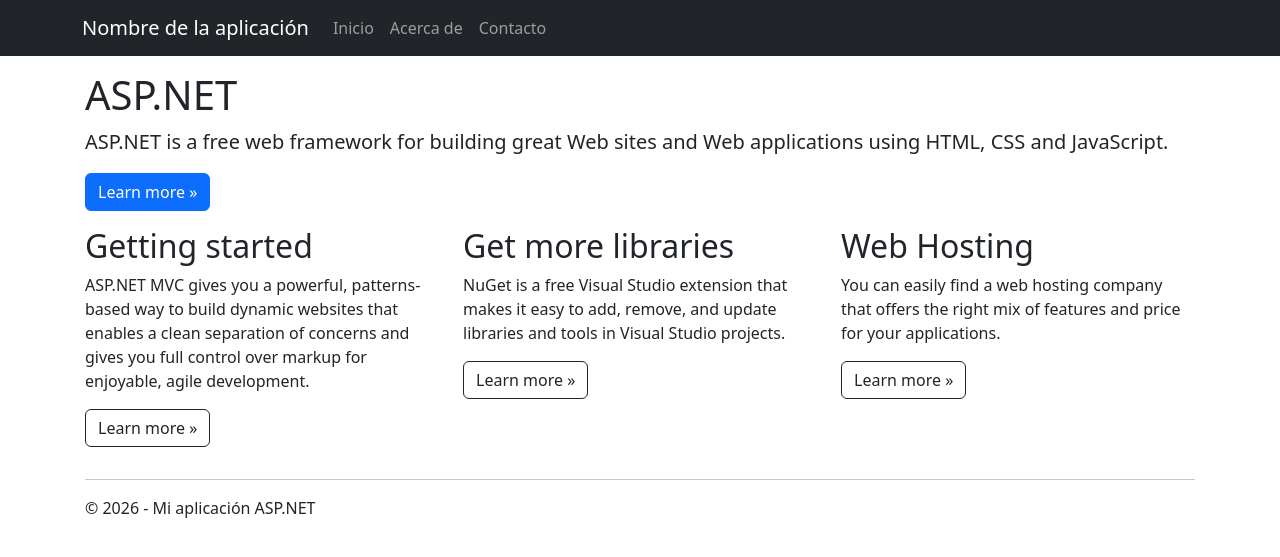
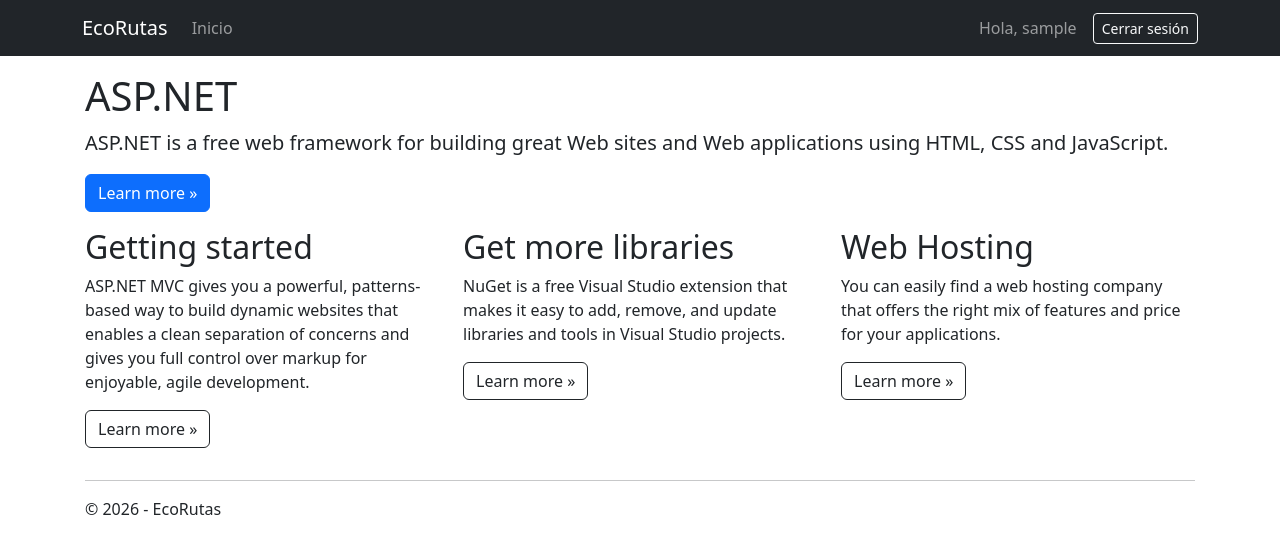
Before and after one commit to Kevinsalr/Proyecto-Programacion-Avanzada, an ASP.NET MVC app: page / in a window 1280 px wide. Shown: the top 557 px of the page. Run offline with ASP.NET Core 8 and stand-ins for ASP.NET MVC 5, Linux system fonts and the light colour scheme; the visitor is signed in with stand-in values (Sample User, id 1); the project's own start-up code is not run, and a stand-in starts its controllers and pages; some libraries are stand-ins or nearby versions.

Commit message:
Se arreglo el login y register

```diff
--- a/EcoRutas/EcoRutas.Web/App_Start/BundleConfig.cs
+++ b/EcoRutas/EcoRutas.Web/App_Start/BundleConfig.cs
@@ -20,7 +20,7 @@ namespace EcoRutas.Web
                         "~/Scripts/modernizr-*"));
 
             bundles.Add(new Bundle("~/bundles/bootstrap").Include(
-                      "~/Scripts/bootstrap.js"));
+          "~/Scripts/bootstrap.bundle.js"));
 
             bundles.Add(new StyleBundle("~/Content/css").Include(
                       "~/Content/bootstrap.css",
--- a/EcoRutas/EcoRutas.Web/App_Start/RoleConfig.cs
+++ b/EcoRutas/EcoRutas.Web/App_Start/RoleConfig.cs
@@ -1,7 +1,6 @@
 using System;
 using Microsoft.AspNet.Identity;
 using Microsoft.AspNet.Identity.EntityFramework;
-using EcoRutas.Web.Models;
 using EcoRutas.Data.Context;
 
 namespace EcoRutas.Web.App_Start
@@ -17,8 +16,9 @@ namespace EcoRutas.Web.App_Start
 
                 string[] roles =
                 {
-                    "Usuario",
-                    "Administrador"
+                    "Administrador",
+                    "Asociado",
+                    "Guia"
                 };
 
                 foreach (string nombreRol in roles)
--- a/EcoRutas/EcoRutas.Web/Views/Shared/_Layout.cshtml
+++ b/EcoRutas/EcoRutas.Web/Views/Shared/_Layout.cshtml
@@ -1,35 +1,34 @@
 <!DOCTYPE html>
-<html>
+<html lang="es">
 <head>
-<meta http-equiv="Content-Type" content="text/html; charset=utf-8"/>
     <meta charset="utf-8" />
     <meta name="viewport" content="width=device-width, initial-scale=1.0">
-    <title>@ViewBag.Title - Mi aplicación ASP.NET</title>
+    <title>@ViewBag.Title - EcoRutas</title>
     @Styles.Render("~/Content/css")
     @Scripts.Render("~/bundles/modernizr")
 </head>
 <body>
-    <nav class="navbar navbar-expand-sm navbar-toggleable-sm navbar-dark bg-dark">
+    <nav class="navbar navbar-expand-sm navbar-dark bg-dark">
         <div class="container">
-            @Html.ActionLink("Nombre de la aplicación", "Index", "Home", new { area = "" }, new { @class = "navbar-brand" })
-            <button type="button" class="navbar-toggler" data-bs-toggle="collapse" data-bs-target=".navbar-collapse" title="Alternar navegación" aria-controls="navbarSupportedContent"
-                    aria-expanded="false" aria-label="Toggle navigation">
+            @Html.ActionLink("EcoRutas", "Index", "Home", new { area = "" }, new { @class = "navbar-brand" })
+            <button type="button" class="navbar-toggler" data-bs-toggle="collapse" data-bs-target="#menuPrincipal"
+                    aria-controls="menuPrincipal" aria-expanded="false" aria-label="Alternar navegación">
                 <span class="navbar-toggler-icon"></span>
             </button>
-            <div class="collapse navbar-collapse d-sm-inline-flex justify-content-between">
-                <ul class="navbar-nav flex-grow-1">
-                    <li>@Html.ActionLink("Inicio", "Index", "Home", new { area = "" }, new { @class = "nav-link" })</li>
-                    <li>@Html.ActionLink("Acerca de", "About", "Home", new { area = "" }, new { @class = "nav-link" })</li>
-                    <li>@Html.ActionLink("Contacto", "Contact", "Home", new { area = "" }, new { @class = "nav-link" })</li>
+            <div class="collapse navbar-collapse justify-content-between" id="menuPrincipal">
+                <ul class="navbar-nav">
+                    <li class="nav-item">@Html.ActionLink("Inicio", "Index", "Home", new { area = "" }, new { @class = "nav-link" })</li>
                 </ul>
+                @Html.Partial("_LoginPartial")
             </div>
         </div>
     </nav>
-    <div class="container body-content">
+
+    <div class="container body-content mt-3">
         @RenderBody()
         <hr />
         <footer>
-            <p>&copy; @DateTime.Now.Year - Mi aplicación ASP.NET</p>
+            <p>&copy; @DateTime.Now.Year - EcoRutas</p>
         </footer>
     </div>
 
--- /dev/null
+++ b/EcoRutas/EcoRutas.Web/Views/Shared/_LoginPartial.cshtml
@@ -0,0 +1,16 @@
+@if (Request.IsAuthenticated)
+{
+    using (Html.BeginForm("Logout", "Account", FormMethod.Post, new { id = "logoutForm", @class = "d-flex align-items-center" }))
+    {
+        @Html.AntiForgeryToken()
+        <span class="navbar-text me-3">Hola, @User.Identity.Name</span>
+        <button type="submit" class="btn btn-outline-light btn-sm">Cerrar sesión</button>
+    }
+}
+else
+{
+    <div class="d-flex">
+        @Html.ActionLink("Registrarse", "Register", "Account", null, new { @class = "btn btn-outline-light btn-sm me-2" })
+        @Html.ActionLink("Iniciar sesión", "Login", "Account", null, new { @class = "btn btn-success btn-sm" })
+    </div>
+}
```
Also changed, not shown: EcoRutas/EcoRutas.Web/Controllers/AccountController.cs (+17 -2 lines), EcoRutas/EcoRutas.Web/Views/Account/Register.cshtml (added, +48 -0 lines), EcoRutas/EcoRutas.Web/Views/Account/login.cshtml (added, +40 -0 lines), EcoRutas/EcoRutas.Web/EcoRutas.Web.csproj, 3 other files.
